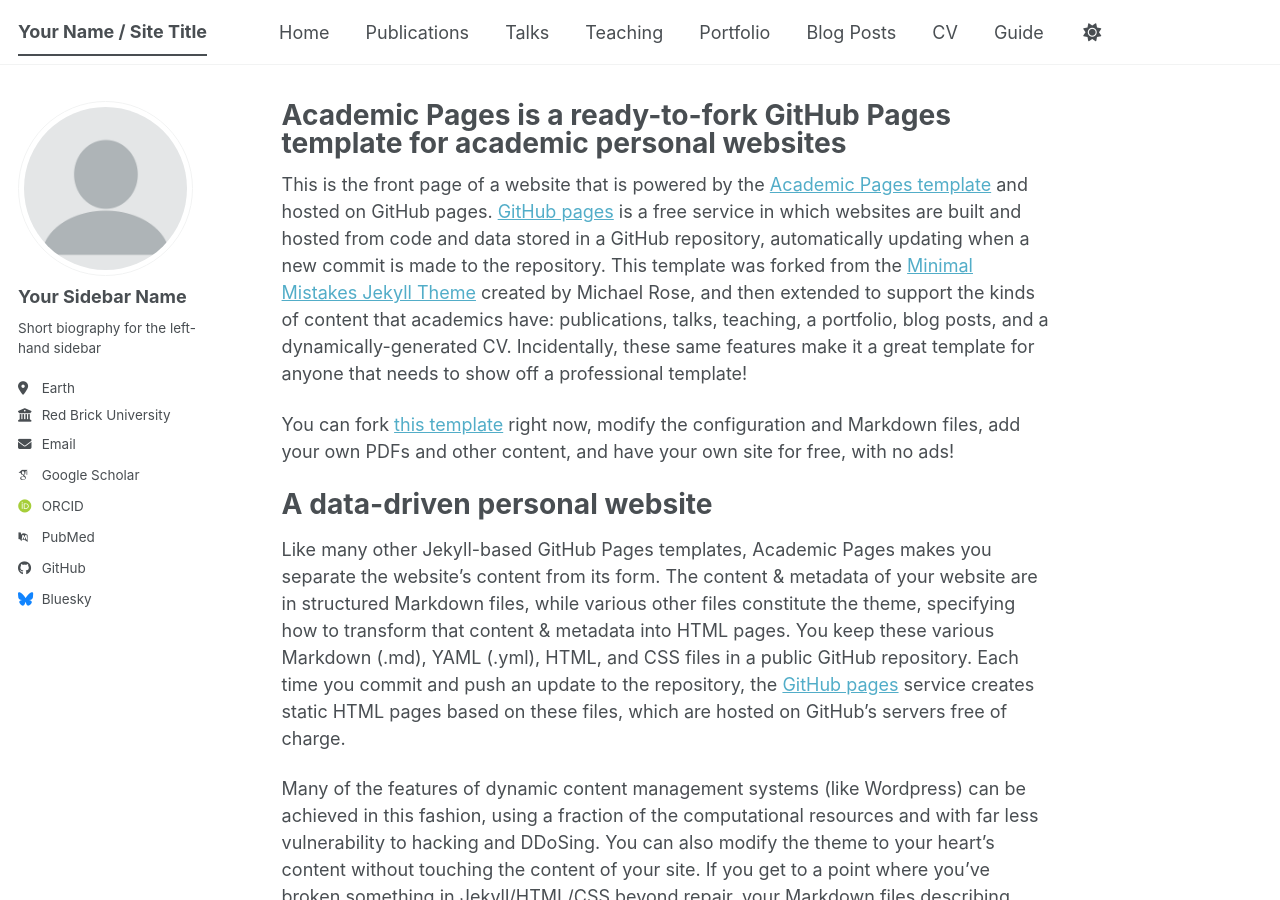
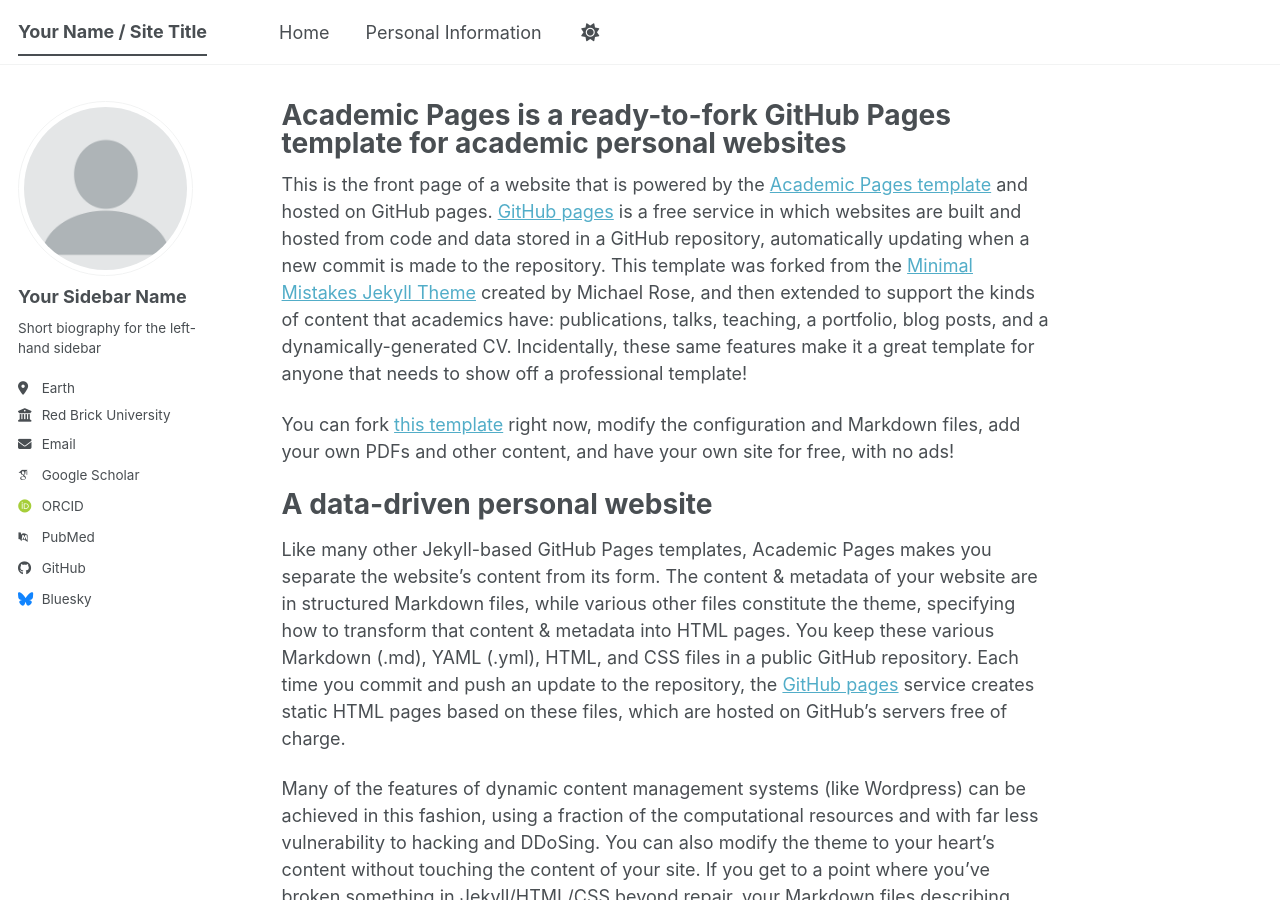
Before and after one commit to jchoi0512/jchoi0512.github.io, a Jekyll site: the page built from _pages/about.md, in a window 1280 px wide and 900 px high. Built offline with Jekyll 4.4.1, drawn with Linux system fonts in a browser that asks for light colours; some web fonts are replaced; a script bundle is joined from its source files by our own code; library files that are not in the unit come from our copies.

Commit message:
Update navigation.yml

```diff
--- a/_data/navigation.yml
+++ b/_data/navigation.yml
@@ -9,28 +9,6 @@
 
 main:
   - title: "Home"
-    url: /Home/
-
-  - title: "Publications"
-    url: /publications/
-
-  - title: "Talks"
-    url: /talks/
-
-  - title: "Teaching"
-    url: /teaching/
-
-  - title: "Portfolio"
-    url: /portfolio/
-
-  - title: "Blog Posts"
-    url: /year-archive/
-
-  - title: "CV"
-    url: /cv/
-
-  # - title: "CV"
-  #   url: /cv-json/
-
-  - title: "Guide"
-    url: /markdown/
+    url: /
+  - title: "Personal Information"
+    url: /personal-information/
```
